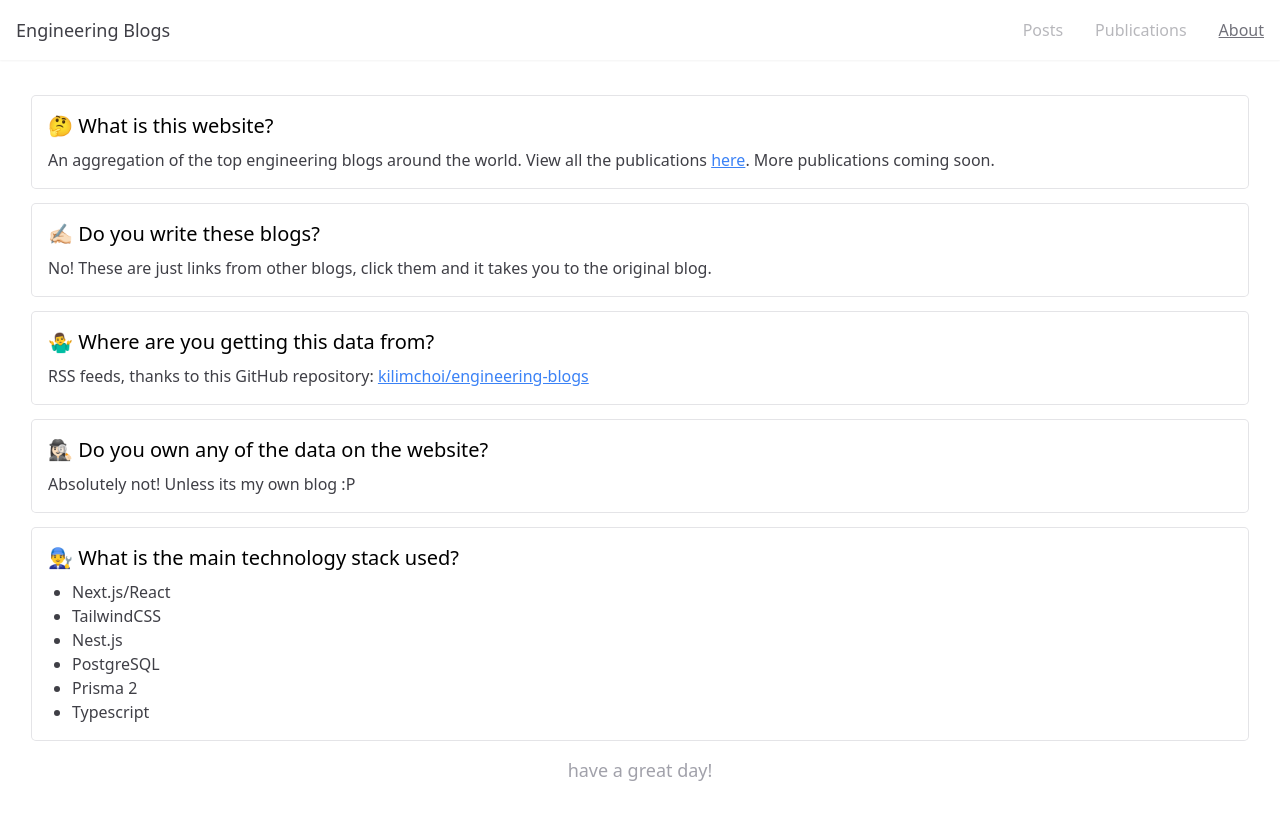
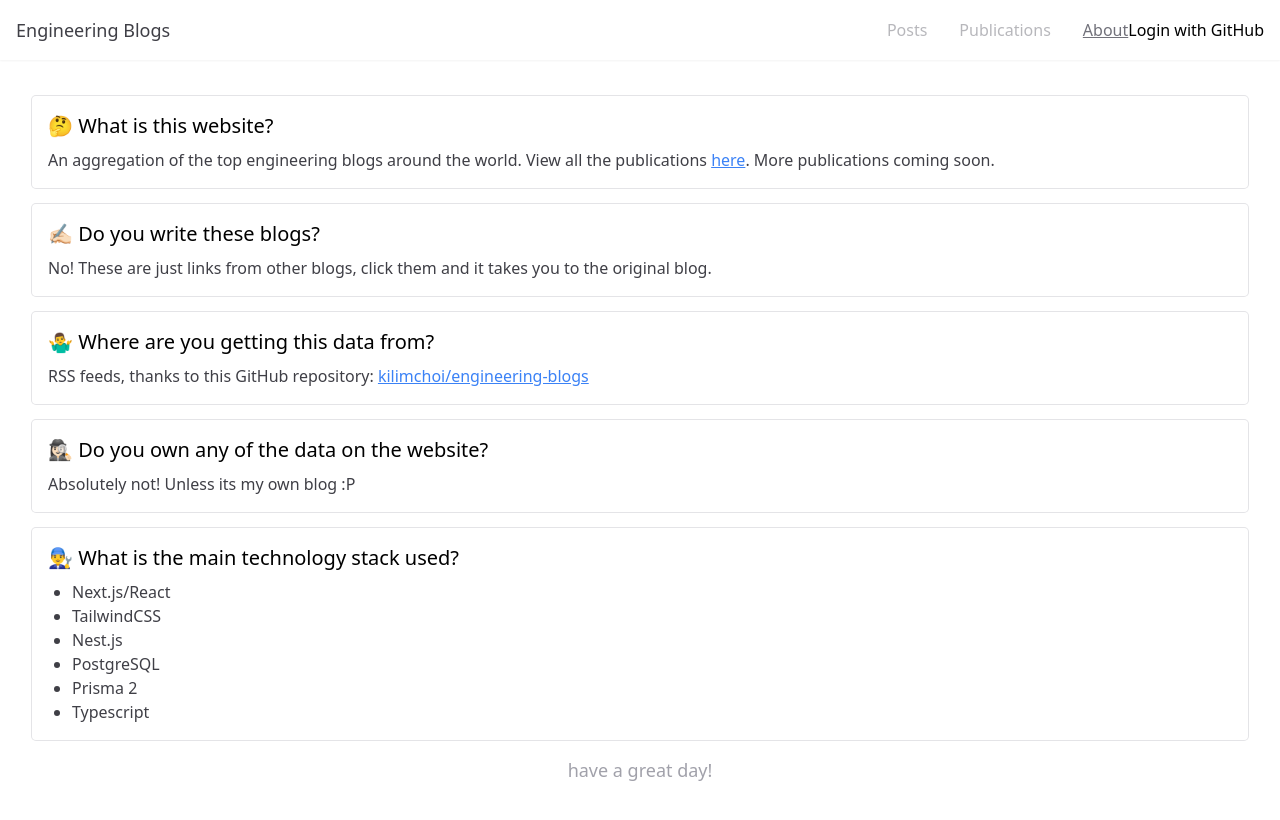
Before and after one commit to gurleensethi/engineering-blogs, a Next.js app in the folder frontend/: page /about in a window 1280 px wide. Shown: the top 820 px of the page. Built offline with nearby package versions, Linux system fonts and the light colour scheme; no server answers.

Commit message:
feat: add page for handling github login.

```diff
--- a/frontend/src/components/TopBar.tsx
+++ b/frontend/src/components/TopBar.tsx
@@ -63,6 +63,11 @@ export default function TopBar() {
               className="m-2 block sm:m-0"
               onClick={() => setDropDownOpen(false)}
             />
+            <a
+              href={`https://github.com/login/oauth/authorize?client_id=${process.env.NEXT_PUBLIC_GITHUB_CLIENT_ID}&scope=user,read:user&allow_signup=true&redirect_uri=http://localhost:3000/login/github`}
+            >
+              Login with GitHub
+            </a>
           </div>
         )}
       </div>
--- /dev/null
+++ b/frontend/src/pages/login/github.tsx
@@ -0,0 +1,19 @@
+import { GetServerSideProps } from "next";
+import { FC } from "react";
+
+const GithubLogin: FC = () => {
+  return <div></div>;
+};
+
+export const getServerSideProps: GetServerSideProps = async ({ res }) => {
+  res.setHeader("Set-Cookie", "test=test");
+
+  return {
+    redirect: {
+      destination: "/",
+      permanent: true,
+    },
+  };
+};
+
+export default GithubLogin;
```
